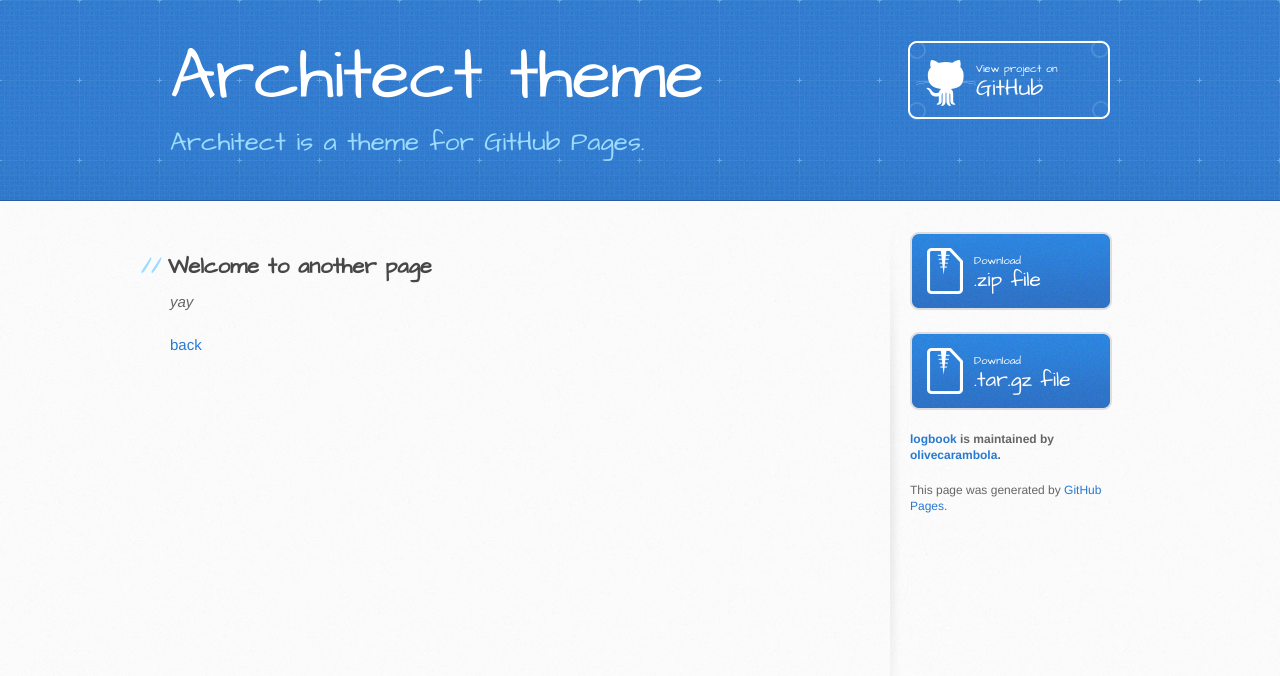
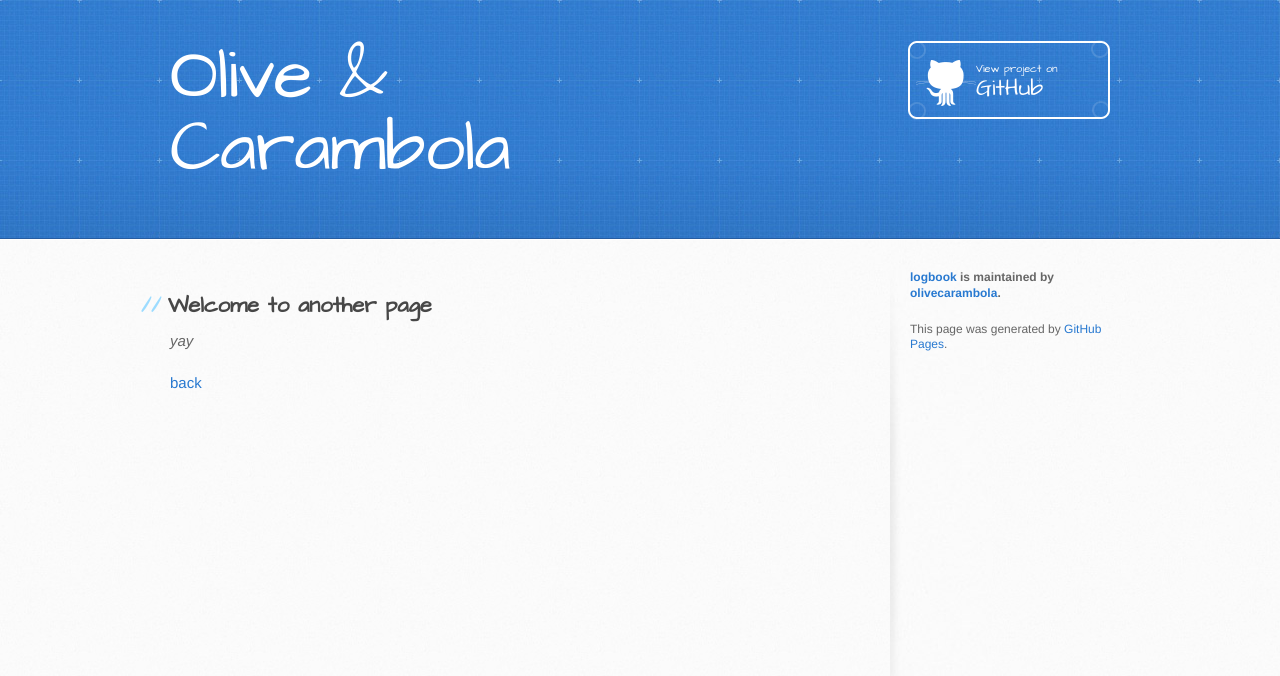
Before and after one commit to olivecarambola/logbook, a Jekyll site: the page built from another-page.md, in a window 1280 px wide. Shown: the top 676 px of the page. Built offline with Jekyll 4.4.1, drawn with Linux system fonts in a browser that asks for light colours; the repository's description, which GitHub fills in, is left out; our own code applies the rules of GitHub Pages for plain Markdown files.

Commit message:
Update _config.yml

```diff
--- a/_config.yml
+++ b/_config.yml
@@ -1,5 +1,10 @@
-title: Architect theme
-description: Architect is a theme for GitHub Pages.
-show_downloads: true
-google_analytics:
 theme: jekyll-theme-architect
+title: Olive & Carambola
+
+navigation:
+  - title: Home
+    url: /
+  - title: Posts
+    url: /posts/
+  - title: About
+    url: /about/
```
